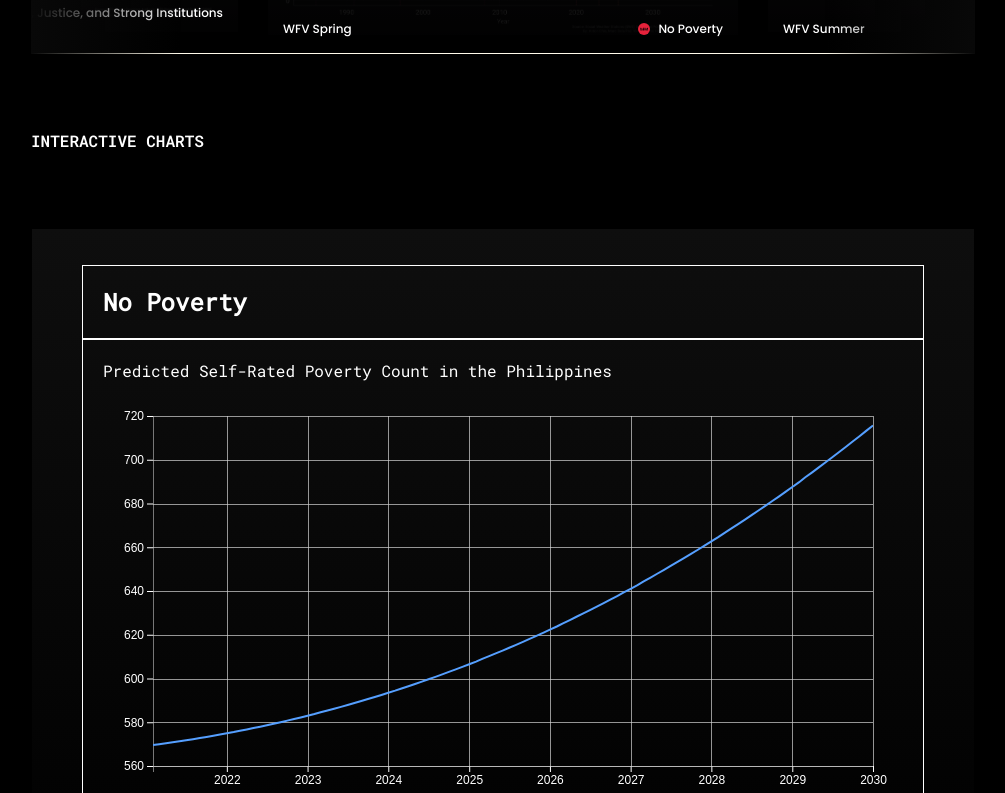
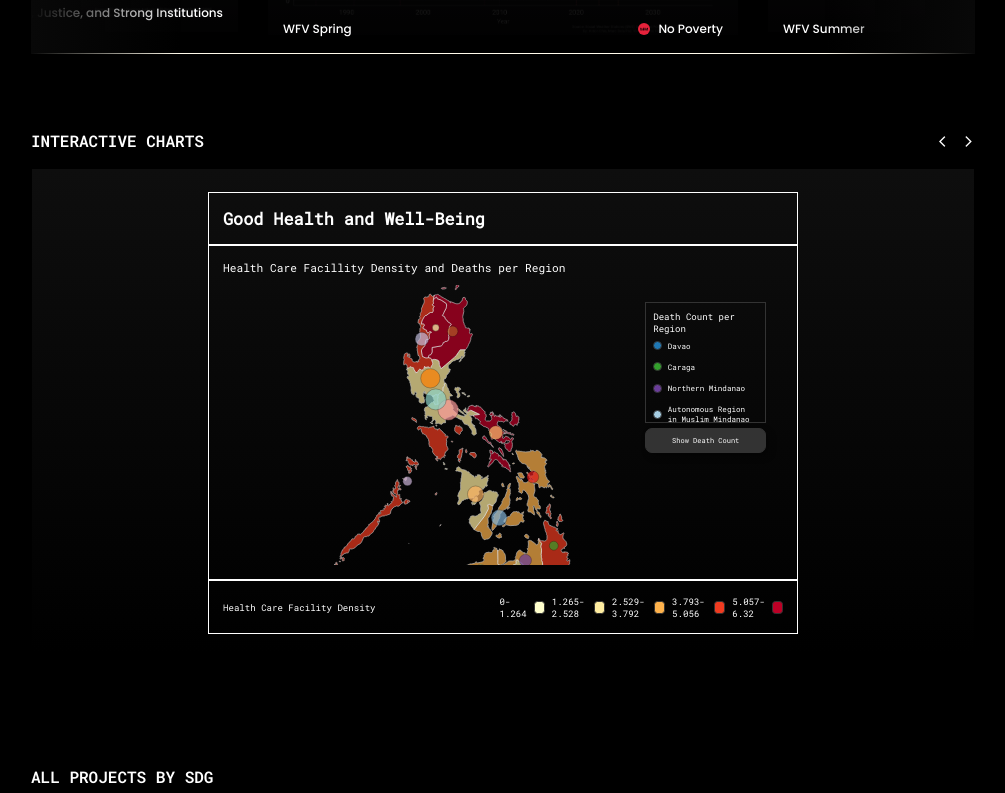
Before and after one commit to paulrossener/pilipinuts-2024, a SvelteKit app: page / in a window 1280 px wide. Shown: the part 3947-4740 px from the top of the page, without its empty margins (137-1142 px from the left). Built offline with nearby package versions, Linux system fonts and the light colour scheme; a web font is replaced by a local one; what @iconify/tailwind4 would draw is missing.

Commit message:
Update script of +page.svelte

```diff
--- a/src/routes/+page.svelte
+++ b/src/routes/+page.svelte
@@ -63,6 +63,29 @@
 			duration,
 		};
 	});
+
+    onMount(() => {
+    function scrollToSectionLR(s: string) {
+      const scrollContainer = document.querySelector<HTMLDivElement>('.i-chart-segment');
+
+      if (scrollContainer) {
+        const targets = scrollContainer.querySelectorAll<HTMLIFrameElement>('iframe');
+
+        if (targets.length > 0) {
+          const tw = targets[0].offsetWidth;
+
+          if (s === 'L') {
+            scrollContainer.scrollBy({ left: -tw, behavior: 'smooth' });
+          } else {
+            scrollContainer.scrollBy({ left: tw, behavior: 'smooth' });
+          }
+        }
+      }
+    }
+
+    document.querySelector<HTMLButtonElement>('#btn1')?.addEventListener('click', () => scrollToSectionLR('L'));
+    document.querySelector<HTMLButtonElement>('#btn2')?.addEventListener('click', () => scrollToSectionLR('R'));
+  });
 </script>
 
 <div id="home" class = "relative bg-black flex items-center justify-center w-full h-[calc(100dvh-60px)] text-white">
@@ -275,11 +298,14 @@
             </div>
 
 	    <!-- Added HTML for Interactive Charts -->
-	    <h3 class="text-sm lg:text-base font-mono">INTERACTIVE CHARTS</h3>
+        <div class="hover-buttons">
+            <h3 class="text-sm lg:text-base font-mono">INTERACTIVE CHARTS</h3>
+            <button id="btn1" class="material-icons">arrow_back_ios</button>
+            <button id="btn2" class="material-icons">arrow_forward_ios</button></div>
 	    <div class="i-chart-segment">
+            <iframe src="/ms-3.html"></iframe>
 	        <iframe src="/ms-1.html"></iframe>
 	        <iframe src="/ms-2.html"></iframe>
-	    	<iframe src="/ms-3.html"></iframe>
 	    	<iframe src="/ms-4.html"></iframe>
 	    	<iframe src="/ms-5.html"></iframe>
 	    </div>
@@ -542,7 +568,7 @@
     display: flex;
     flex-direction: row;
     overflow-x: auto;
-    gap: 10px;
+    zoom: 0.70;
    }
 
 
@@ -552,6 +578,19 @@
     height: 700px;
     overflow: none;
     border: 1px solid black;
+  }
+
+  .hover-buttons{
+    display: flex;
+    flex-direction: row;
+    gap: 10px;
+    margin-bottom: -60px;
+  }
+  .hover-buttons h3{
+    flex: 2;
+  }
+  .hover-buttons button{
+    font-size: small;
   }
 </style>
 
```
